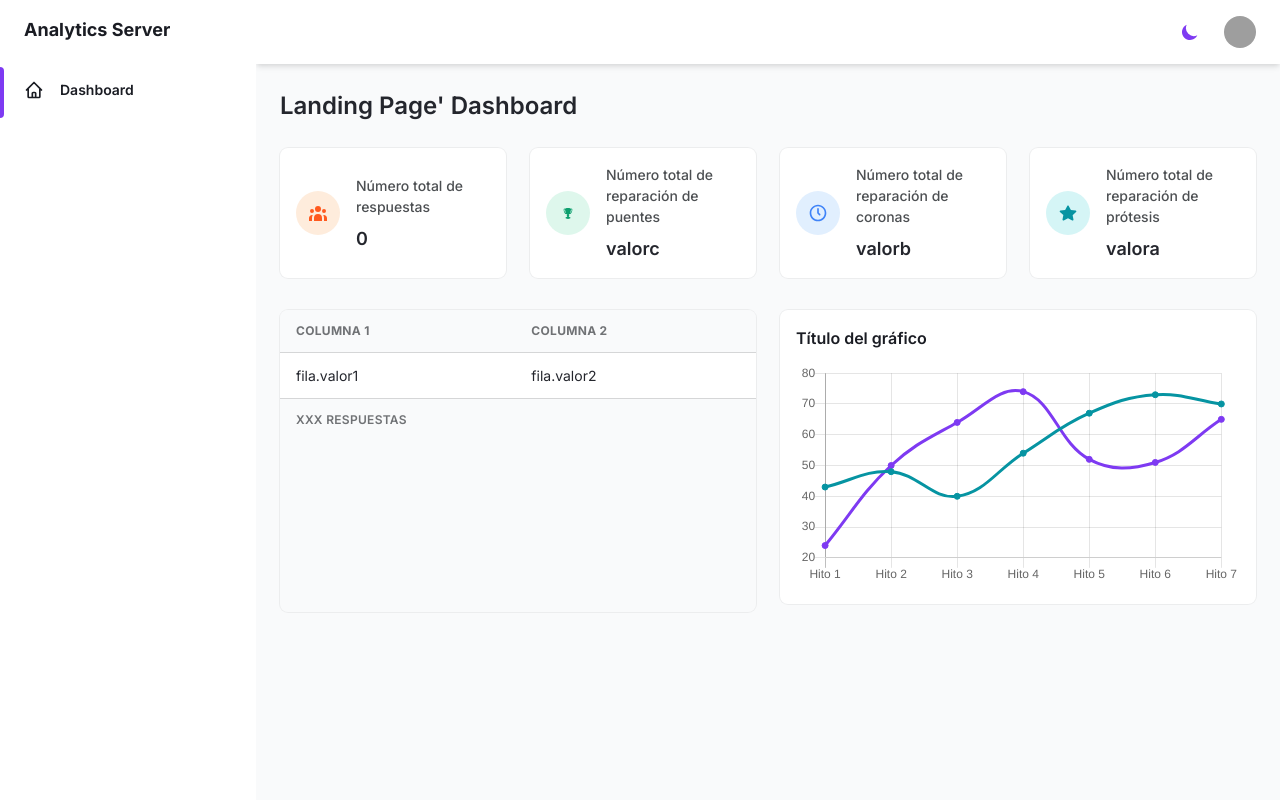
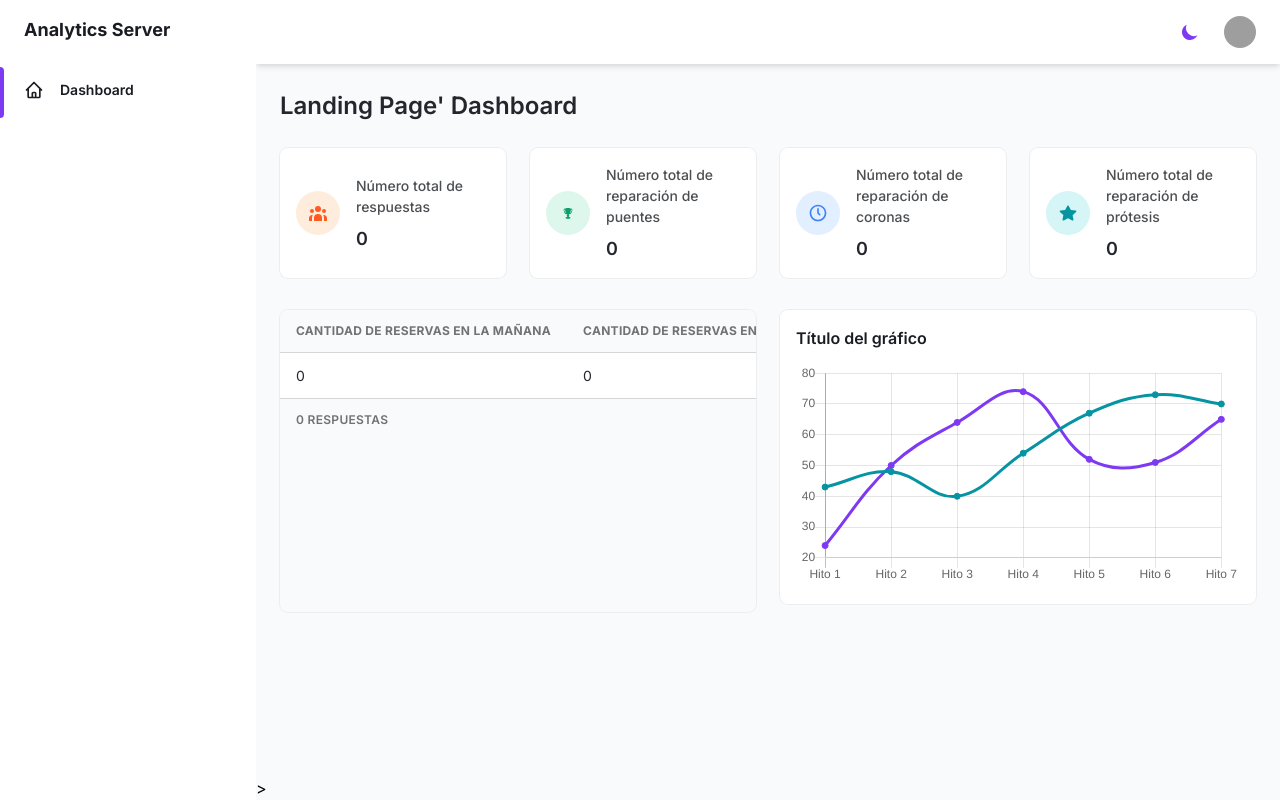
Before and after one commit to rsaltos04/django_data_monitor, a Django app: page / in a window 1280 px wide. Run offline with Django 5.2, Linux system fonts and the light colour scheme; data that the repository does not hold is empty; grey boxes are pictures that could not be loaded.

Commit message:
cambios srr

```diff
--- a/dashboard/views.py
+++ b/dashboard/views.py
@@ -11,14 +11,41 @@ def index(request):
     posts = response.json()  # Convertir la respuesta a JSON
     # Número total de respuestas
     total_responses = len(posts)
-    #tal vez hacer for al posts
-    #tal que por reserva en post se buscan los servicios
-    #por servicios en reserva se hacen 3 variables
-    # si existe el servicio en servicios, se le suma 1 a la variable, caso contrario, se siquie nomás
-    # de ahí, devolver eso en data
+
+    total_puentes = 0
+    total_coronas = 0
+    total_protesis = 0
+
+    total_mañana = 0
+    total_tarde = 0
+
+
+    for reserva in posts.values():
+        servicios = reserva.get("servicios", [])  # Accede a la lista de servicios
+        if "coronas" in servicios:
+            total_coronas += 1
+        if "protesis" in servicios:
+            total_protesis += 1
+        if "puentes" in servicios:
+            total_puentes += 1
+        horario = reserva.get("horario", "")
+        if horario == "Manana":
+            total_mañana += 1
+        elif horario == "Tarde":
+            total_tarde += 1
+
+
     data = {
         'title': "Landing Page' Dashboard",
         'total_responses': total_responses,
+        'total_coronas': total_coronas,
+        'total_protesis': total_protesis,
+        'total_puentes': total_puentes,
+        'total_mañana': total_mañana,
+        'total_tarde': total_tarde,
+        'horarios_labels': ["Horario Mañana", "Horario Tarde"],
+        'horarios_values': [total_mañana, total_tarde],
+        'posts': posts.values  # para iterar en la tabla
     }
 
 
--- a/templates/dashboard/content/data.html
+++ b/templates/dashboard/content/data.html
@@ -48,7 +48,7 @@
           <p class="text-lg font-semibold text-gray-700 dark:text-gray-200">
 
             <!-- START - valor del indicador 2 -->
-            <!--{{ total_puentas }} -->valorc
+            {{ total_puentes }}
             <!-- END - valor del indicador 2 -->
 
           </p>
@@ -71,7 +71,7 @@
           <p class="text-lg font-semibold text-gray-700 dark:text-gray-200">
 
             <!-- START - valor del indicador 3 -->
-            <!--{{ total_coronas }} --> valorb
+            {{ total_coronas }}
             <!-- END - valor del indicador 3 -->
 
           </p>
@@ -94,7 +94,7 @@
           <p class="text-lg font-semibold text-gray-700 dark:text-gray-200">
 
             <!-- START - valor del indicador 4 -->
-            <!--{{ total_prótesis }} --> valora
+            {{ total_protesis }}
             <!-- END - valor del indicador 4 -->
 
           </p>
@@ -113,8 +113,8 @@
             <thead>
               <tr
                 class="text-xs font-semibold tracking-wide text-left text-gray-500 uppercase border-b dark:border-gray-700 bg-gray-50 dark:text-gray-400 dark:bg-gray-800">
-                <th class="px-4 py-3">Columna 1</th>
-                <th class="px-4 py-3">Columna 2</th>
+                <th class="px-4 py-3">Cantidad de reservas en la mañana</th>
+                <th class="px-4 py-3">Cantidad de reservas en la tarde</th>
               </tr>
             </thead>
             <tbody class="bg-white divide-y dark:divide-gray-700 dark:bg-gray-800">
@@ -123,12 +123,12 @@
               <tr class="text-gray-700 dark:text-gray-400">
                 <td class="px-4 py-3 text-sm">
                   <!-- START - fila.valor1 -->
-                  fila.valor1
+                  {{ total_mañana }}
                   <!-- END - fila.valor1 -->
                 </td>
                 <td class="px-4 py-3 text-sm">
                   <!-- START - fila.valor2 -->
-                  fila.valor2
+                  {{ total_tarde }}
                   <!-- END - fila.valor2 -->
                 </td>
               </tr>
@@ -141,7 +141,7 @@
           class="grid px-4 py-3 text-xs font-semibold tracking-wide text-gray-500 uppercase border-t dark:border-gray-700 bg-gray-50 sm:grid-cols-9 dark:text-gray-400 dark:bg-gray-800">
           <span class="flex items-center col-span-3">
             <!-- START - # total de respuestas -->
-            XXX
+            {{ total_responses }}
             <!-- END - # total de respuestas -->
             respuestas
           </span>
@@ -163,4 +163,4 @@
     </div>
 
   </div>
-</main>
+</main>>
```
